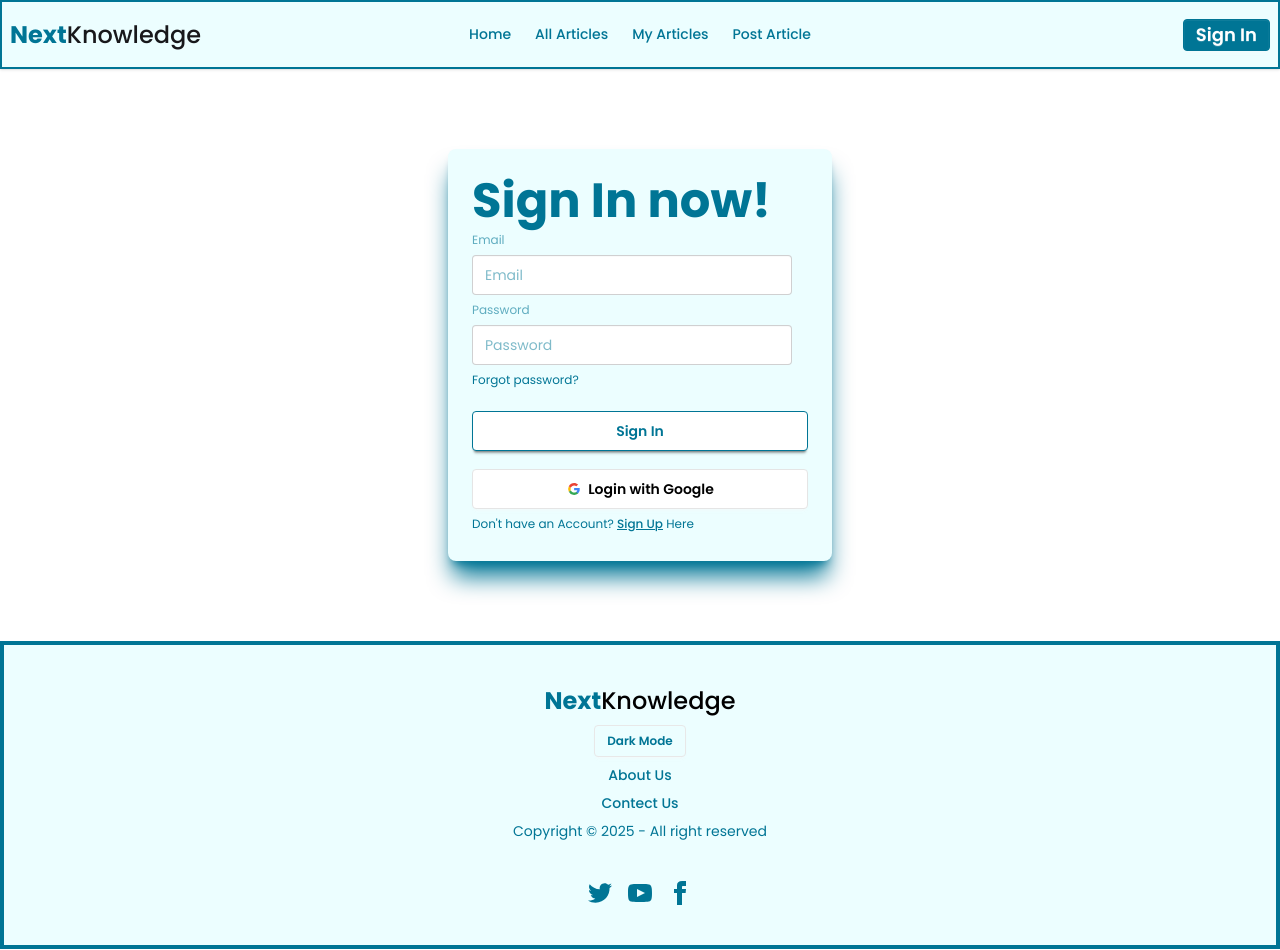
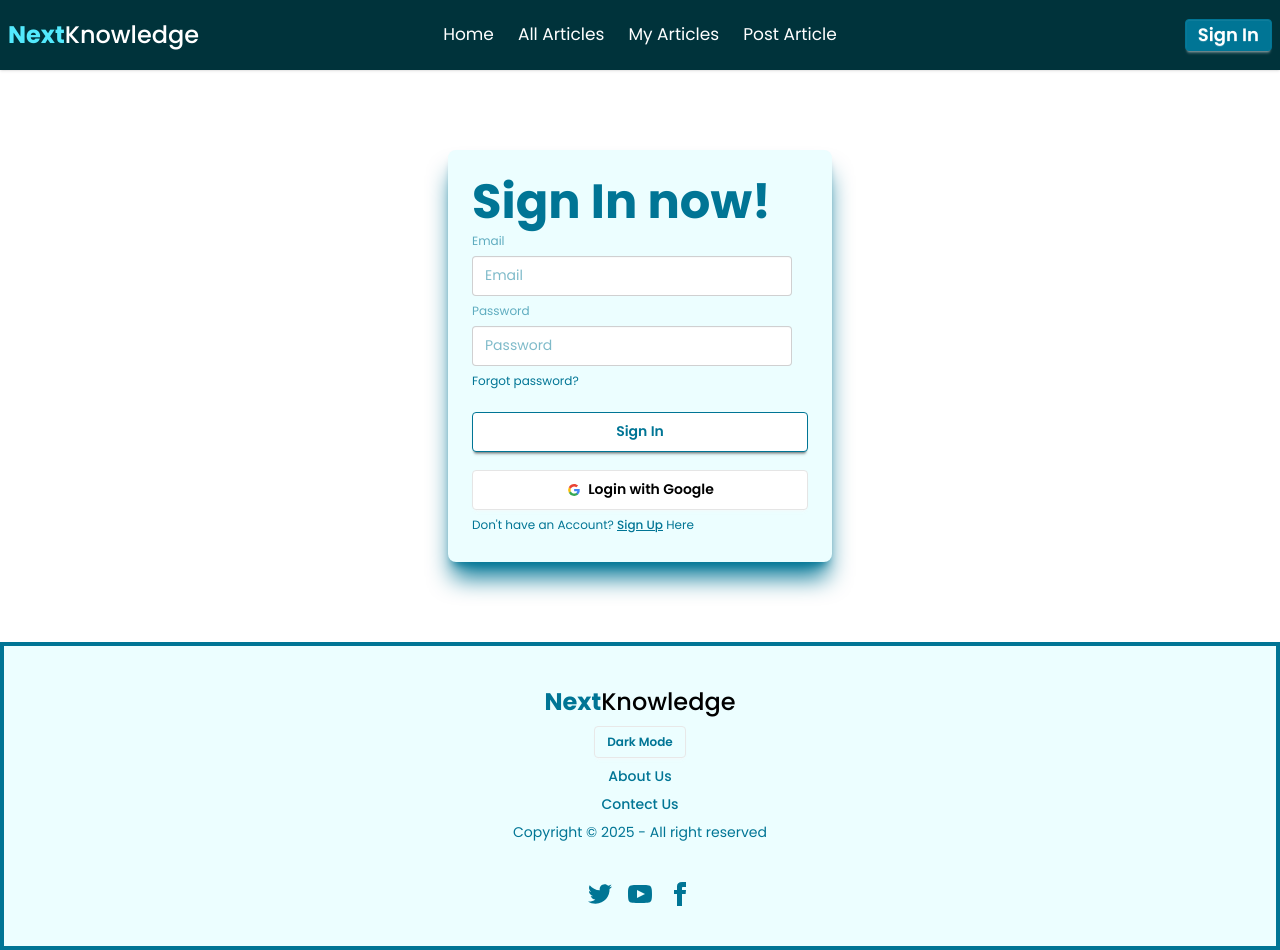
Before and after one commit to RohanR05/Article-Post, a React (Vite) app: page /signIn in a window 1280 px wide. Built offline with nearby package versions, Linux system fonts and the light colour scheme; no server answers.

Commit message:
navbar color

```diff
--- a/src/App.css
+++ b/src/App.css
@@ -7,3 +7,13 @@ html {
   transition: background-color 0.6s, color 0.6s;
   font-family: "Poppins", sans-serif;
 }
+
+.light{
+  color: #ffffff;
+  background: #00333b;
+}
+
+.dark{
+  color:rgb(31, 31, 31);
+  background:white;
+}
--- a/src/Components/Navbar.jsx
+++ b/src/Components/Navbar.jsx
@@ -17,7 +17,7 @@ const Navbar = () => {
 
   const links = (
     <>
-      <li className="text-cyan-700 dark:text-cyan-50 dark:bg-cyan-700 font-medium">
+      <li className="dark:text-cyan-50 dark:bg-cyan-700 text-[17px]">
         <NavLink
           className={({ isActive }) => (isActive ? "underline" : "")}
           to={"/"}
@@ -25,7 +25,7 @@ const Navbar = () => {
           Home
         </NavLink>
       </li>
-      <li className="text-cyan-700 dark:text-cyan-50 dark:bg-cyan-700 font-medium">
+      <li className="dark:text-cyan-50 dark:bg-cyan-700 text-[17px]">
         <NavLink
           className={({ isActive }) => (isActive ? "underline" : "")}
           to={"/allArticles"}
@@ -33,7 +33,7 @@ const Navbar = () => {
           All Articles
         </NavLink>
       </li>
-      <li className="text-cyan-700 dark:text-cyan-50 dark:bg-cyan-700 font-medium">
+      <li className="dark:text-cyan-50 dark:bg-cyan-700 text-[17px]">
         <NavLink
           className={({ isActive }) => (isActive ? "underline" : "")}
           to={"/myArticles"}
@@ -41,7 +41,7 @@ const Navbar = () => {
           My Articles
         </NavLink>
       </li>
-      <li className="text-cyan-700 dark:text-cyan-50 dark:bg-cyan-700 font-medium">
+      <li className="dark:text-cyan-50 dark:bg-cyan-700 text-[17px]">
         <NavLink
           className={({ isActive }) => (isActive ? "underline" : "")}
           to={"/postArticles"}
@@ -54,7 +54,7 @@ const Navbar = () => {
 
   return (
     <div>
-      <div className="navbar border-2 border-cyan-700 bg-cyan-50 shadow-sm dark:bg-cyan-700 dark:text-cyan-50">
+      <div className="navbar light shadow-sm dark:bg-cyan-700 dark:text-cyan-50">
         <div className="navbar-start">
           <div className="dropdown">
             <div tabIndex={0} role="button" className="btn btn-ghost md:hidden">
@@ -76,13 +76,13 @@ const Navbar = () => {
             </div>
             <ul
               tabIndex={0}
-              className="menu menu-sm dropdown-content bg-base-100 rounded-box z-1 mt-3 w-52 p-2 shadow"
+              className="menu menu-sm dropdown-content bg-base-100 text-[#00333b] rounded-box z-1 mt-3 w-52 p-2 shadow"
             >
               {links}
             </ul>
           </div>
           <Link to="/" className="text-xl md:text-2xl font-medium">
-            <span className="text-cyan-700 font-bold  dark:text-cyan-50">
+            <span className="text-cyan-300 font-bold  dark:text-cyan-50">
               Next
             </span>
             Knowledge
```
